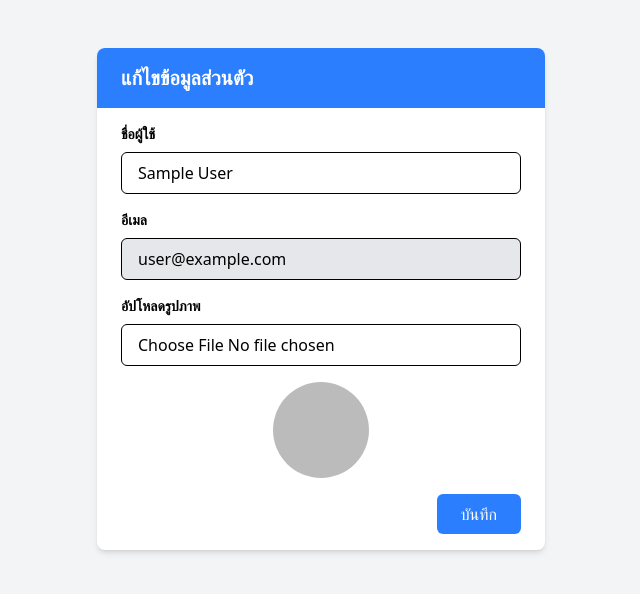
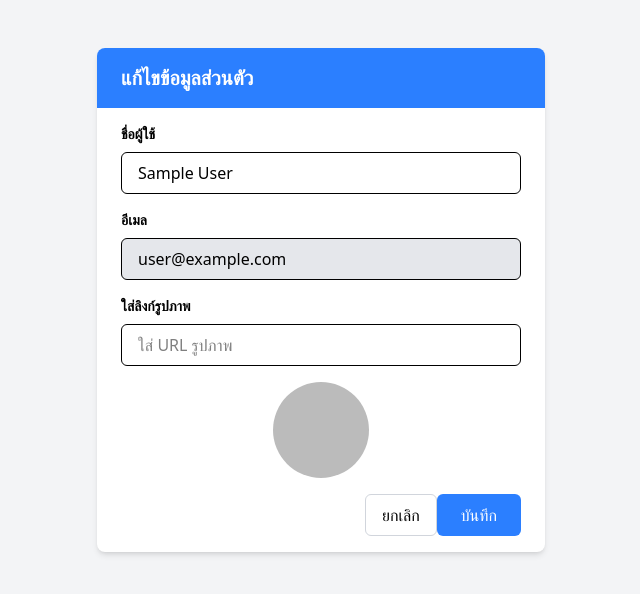
Before and after one commit to Paweesuda-Thippayanasa/final-web-app-SC310006, a React (Vite) app: page /edit-profile in a window 1280 px wide. Shown: the top 594 px of the page, without its empty margins (319-959 px from the left). Built offline with nearby package versions, Linux system fonts and the light colour scheme; no server answers; the database is empty; sample sign-in values are in the browser's storage.

Commit message:
[add]:Add Edit Profile user

```diff
--- a/src/components/EditProfilePage.jsx
+++ b/src/components/EditProfilePage.jsx
@@ -1,100 +1,98 @@
-// EditProfilePage.js
-import React, { useState, useEffect } from 'react';
-import { useNavigate } from 'react-router-dom';
-import { getAuth } from 'firebase/auth';
-import { getDatabase, ref, set, get } from 'firebase/database';
-import { getStorage, ref as storageRef, uploadBytes, getDownloadURL } from 'firebase/storage';
+import React, { useState, useEffect } from "react";
+import { useNavigate } from "react-router-dom";
+import { getAuth, updateProfile } from "firebase/auth";
+import { getDatabase, ref, update, get } from "firebase/database";
 
 const EditProfilePage = () => {
   const navigate = useNavigate();
   const auth = getAuth();
   const db = getDatabase();
-  const storage = getStorage();
 
-  const [displayName, setDisplayName] = useState('');
-  const [email, setEmail] = useState('');
-  const [photoURL, setPhotoURL] = useState('');
-  const [newPhotoFile, setNewPhotoFile] = useState(null);
+  const [displayName, setDisplayName] = useState("");
+  const [email, setEmail] = useState("");
+  const [photoURL, setPhotoURL] = useState("");
+  const [newPhotoURL, setNewPhotoURL] = useState(""); // To store the new photo URL input
   const [isLoading, setIsLoading] = useState(false);
-  const [errorMessage, setErrorMessage] = useState('');
-  const [successMessage, setSuccessMessage] = useState('');
+  const [errorMessage, setErrorMessage] = useState("");
+  const [successMessage, setSuccessMessage] = useState("");
 
   useEffect(() => {
     const currentUser = auth.currentUser;
     if (!currentUser) {
-      navigate('/login');
+      navigate("/"); // หากไม่ได้ล็อกอิน ให้กลับไปหน้า login
       return;
     }
 
-    setDisplayName(currentUser.displayName || '');
-    setEmail(currentUser.email || '');
-    setPhotoURL(currentUser.photoURL || '');
+    setDisplayName(currentUser.displayName || "");
+    setEmail(currentUser.email || "");
+    setPhotoURL(currentUser.photoURL || "");
 
-    const userRef = ref(db, `/users/${currentUser.uid}/profile`);
+    const userRef = ref(db, `users/${currentUser.uid}/profile`);
     get(userRef).then((snapshot) => {
       if (snapshot.exists()) {
         const userData = snapshot.val();
+        console.log("userData", userData); // ตรวจสอบข้อมูลจาก Firebase
         if (userData.displayName) setDisplayName(userData.displayName);
         if (userData.photoURL) setPhotoURL(userData.photoURL);
       }
     });
   }, [auth, db, navigate]);
 
-  const handlePhotoChange = (e) => {
-    if (e.target.files[0]) {
-      setNewPhotoFile(e.target.files[0]);
-      const reader = new FileReader();
-      reader.onload = (event) => {
-        setPhotoURL(event.target.result);
-      };
-      reader.readAsDataURL(e.target.files[0]);
+  const handleSubmit = async (e) => {
+    e.preventDefault();
+    setIsLoading(true); // เริ่มการโหลด
+    setErrorMessage("");
+    setSuccessMessage("");
+
+    try {
+      const currentUser = auth.currentUser;
+      if (!currentUser) throw new Error("ไม่พบข้อมูลผู้ใช้");
+
+      let updatedPhotoURL = newPhotoURL || photoURL; // ใช้ newPhotoURL ถ้ามี หรือใช้ค่าเดิมถ้าไม่มี
+
+      // อัปเดตข้อมูลผู้ใช้ใน Firebase Authentication
+      await updateProfile(currentUser, {
+        displayName,
+        photoURL: updatedPhotoURL,
+      });
+      console.log("Profile updated in Firebase Authentication");
+
+      // แจ้งสำเร็จเมื่อการอัปเดต Firebase Authentication เสร็จ
+      setSuccessMessage("อัปเดตข้อมูลผู้ใช้ในระบบแล้ว");
+      setIsLoading(false);
+
+      // Redirect ไปยังหน้า /home เมื่อเสร็จ
+      navigate("/home");
+
+      // ต่อไปให้ทำการอัปเดตข้อมูลใน Firebase Realtime Database (ถ้าต้องการ)
+      // อัปเดตข้อมูลผู้ใช้ใน Firebase Realtime Database
+      await update(ref(db, `users/${currentUser.uid}/profile`), {
+        displayName,
+        email,
+        photoURL: updatedPhotoURL,
+      });
+      console.log("Profile updated in Firebase Realtime Database");
+
+      // ดึงข้อมูลล่าสุดจาก Realtime Database
+      const userRef = ref(db, `users/${currentUser.uid}/profile`);
+      const snapshot = await get(userRef);
+      if (snapshot.exists()) {
+        const userData = snapshot.val();
+        console.log("userData", userData);
+        setDisplayName(userData.displayName);
+        setPhotoURL(userData.photoURL);
+      }
+
+      setNewPhotoURL(""); // Clear the new photo URL input
+
+    } catch (error) {
+      console.error("Error updating profile:", error);
+      setErrorMessage("เกิดข้อผิดพลาดในการอัปเดตข้อมูล: " + error.message);
+      setIsLoading(false); // ปิดการโหลดหากมีข้อผิดพลาด
     }
   };
 
-  const handleSubmit = async (e) => {
-    e.preventDefault();
-    setIsLoading(true);
-    setErrorMessage('');
-    setSuccessMessage('');
 
-    try {
-      const currentUser = auth.currentUser;
-      if (!currentUser) throw new Error('ไม่พบข้อมูลผู้ใช้');
-
-      let updatedPhotoURL = photoURL;
-
-      // อัปโหลดภาพใหม่ถ้ามี
-      if (newPhotoFile) {
-        const imageRef = storageRef(storage, `profile_images/${currentUser.uid}/${Date.now()}_${newPhotoFile.name}`);
-        await uploadBytes(imageRef, newPhotoFile);
-        updatedPhotoURL = await getDownloadURL(imageRef);
-      }
-
-      // อัปเดตข้อมูลผู้ใช้ใน Firebase Authentication
-      await currentUser.updateProfile({
-        displayName,
-        photoURL: updatedPhotoURL
-      });
-
-      // อัปเดตข้อมูลผู้ใช้ใน Realtime Database
-      await set(ref(db, `/users/${currentUser.uid}/profile`), {
-        displayName,
-        email,
-        photoURL: updatedPhotoURL
-      });
-
-      setSuccessMessage('อัปเดตข้อมูลส่วนตัวเรียบร้อยแล้ว');
-
-      setNewPhotoFile(null);
-      const fileInput = document.getElementById('photo-upload');
-      if (fileInput) fileInput.value = '';  // รีเซ็ตค่า input ของไฟล์
-    } catch (error) {
-      console.error('Error updating profile:', error);
-      setErrorMessage('เกิดข้อผิดพลาดในการอัปเดตข้อมูล: ' + error.message);
-    } finally {
-      setIsLoading(false);
-    }
-  };
 
   return (
     <div className="min-h-screen bg-gray-100 py-12">
@@ -117,7 +115,12 @@ const EditProfilePage = () => {
           )}
 
           <div className="mb-4">
-            <label htmlFor="display-name" className="block text-sm font-semibold">ชื่อผู้ใช้</label>
+            <label
+              htmlFor="display-name"
+              className="block text-sm font-semibold"
+            >
+              ชื่อผู้ใช้
+            </label>
             <input
               type="text"
               id="display-name"
@@ -128,7 +131,9 @@ const EditProfilePage = () => {
           </div>
 
           <div className="mb-4">
-            <label htmlFor="email" className="block text-sm font-semibold">อีเมล</label>
+            <label htmlFor="email" className="block text-sm font-semibold">
+              อีเมล
+            </label>
             <input
               type="email"
               id="email"
@@ -140,29 +145,46 @@ const EditProfilePage = () => {
           </div>
 
           <div className="mb-4">
-            <label htmlFor="photo-upload" className="block text-sm font-semibold">อัปโหลดรูปภาพ</label>
+            <label
+              htmlFor="photo-url"
+              className="block text-sm font-semibold"
+            >
+              ใส่ลิงก์รูปภาพ
+            </label>
             <input
-              type="file"
-              id="photo-upload"
-              accept="image/*"
-              onChange={handlePhotoChange}
+              type="text"
+              id="photo-url"
+              value={newPhotoURL}
+              onChange={(e) => setNewPhotoURL(e.target.value)}
+              placeholder="ใส่ URL รูปภาพ"
               className="mt-2 w-full px-4 py-2 border rounded-md"
             />
           </div>
 
-          {photoURL && !newPhotoFile && (
+          {photoURL && !newPhotoURL && (
             <div className="mb-4">
-              <img src={photoURL} alt="Profile" className="w-24 h-24 rounded-full mx-auto" />
+              <img
+                src={photoURL}
+                alt="Profile"
+                className="w-24 h-24 rounded-full mx-auto"
+              />
             </div>
           )}
 
           <div className="flex justify-end">
             <button
+              type="button"
+              onClick={() => navigate("/home")}
+              className="px-4 py-2 border border-gray-300 rounded-md hover:bg-gray-50"
+            >
+              ยกเลิก
+            </button>
+            <button
               type="submit"
               className="px-6 py-2 bg-blue-500 text-white rounded-md hover:bg-blue-600"
               disabled={isLoading}
             >
-              {isLoading ? 'กำลังบันทึก...' : 'บันทึก'}
+              {isLoading ? "กำลังบันทึก..." : "บันทึก"}
             </button>
           </div>
         </form>
--- a/src/components/HomePage.jsx
+++ b/src/components/HomePage.jsx
@@ -21,7 +21,6 @@ const HomePage = () => {
 
 	useEffect(() => {
 		const currentUser = auth.currentUser;
-		console.log("Current User UID:", currentUser?.uid);  // ตรวจสอบ UID ของผู้ใช้ที่เข้าสู่ระบบ
 		if (currentUser) {
 		  setUser(currentUser);
 
@@ -33,7 +32,6 @@ const HomePage = () => {
 			const querySnapshot = await getDocs(q);
 			const coursesList = querySnapshot.docs.map((doc) => {
 			  const data = doc.data();
-			  console.log("Course Data from Firestore:", data);  // ตรวจสอบข้อมูลที่ดึงมา
 
 			  return {
 				id: doc.id,
@@ -43,7 +41,7 @@ const HomePage = () => {
 				photo: data.info?.photo || "https://via.placeholder.com/400x200?text=No+Image",  // ดึงรูปภาพจาก data.info
 			  };
 			});
-			console.log("Mapped Courses List:", coursesList);  // ตรวจสอบหลังจากที่แม็ปข้อมูลแล้ว
+
 			setCourses(coursesList);
 		  };
 
```
